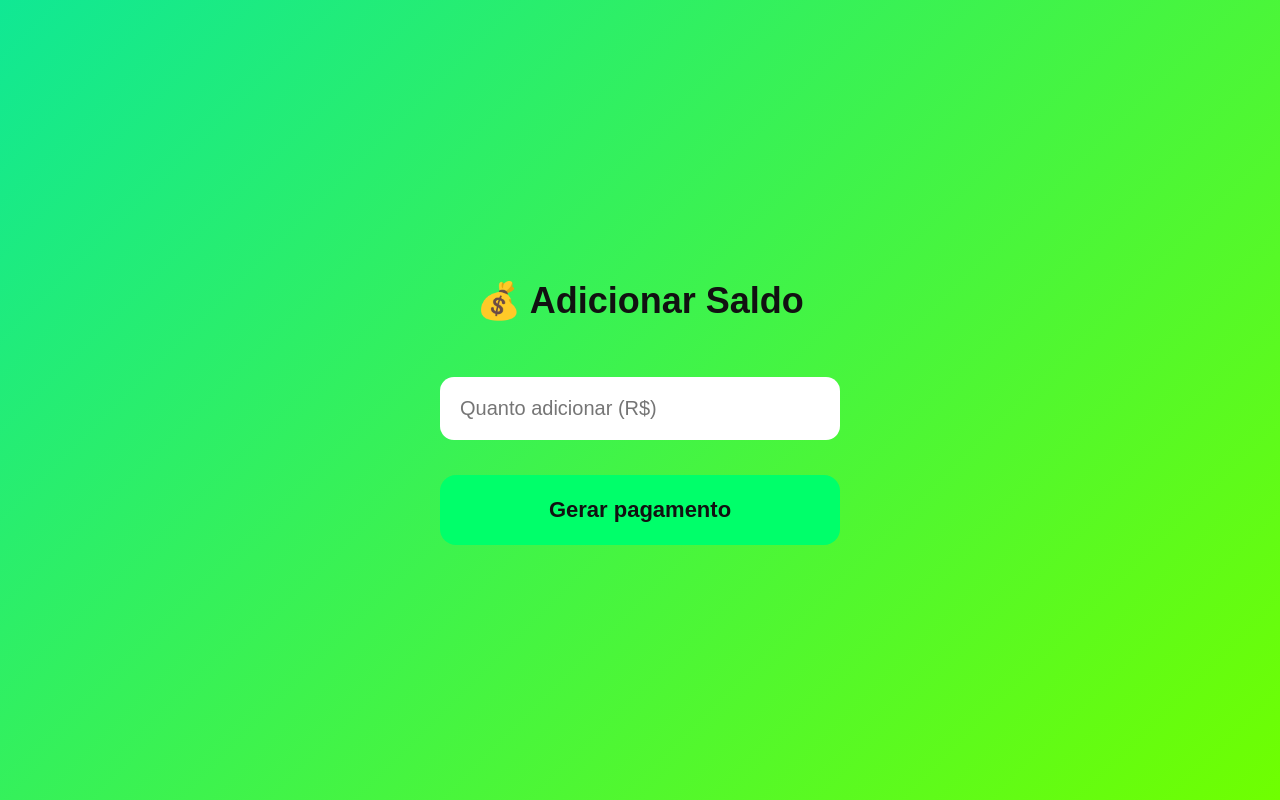
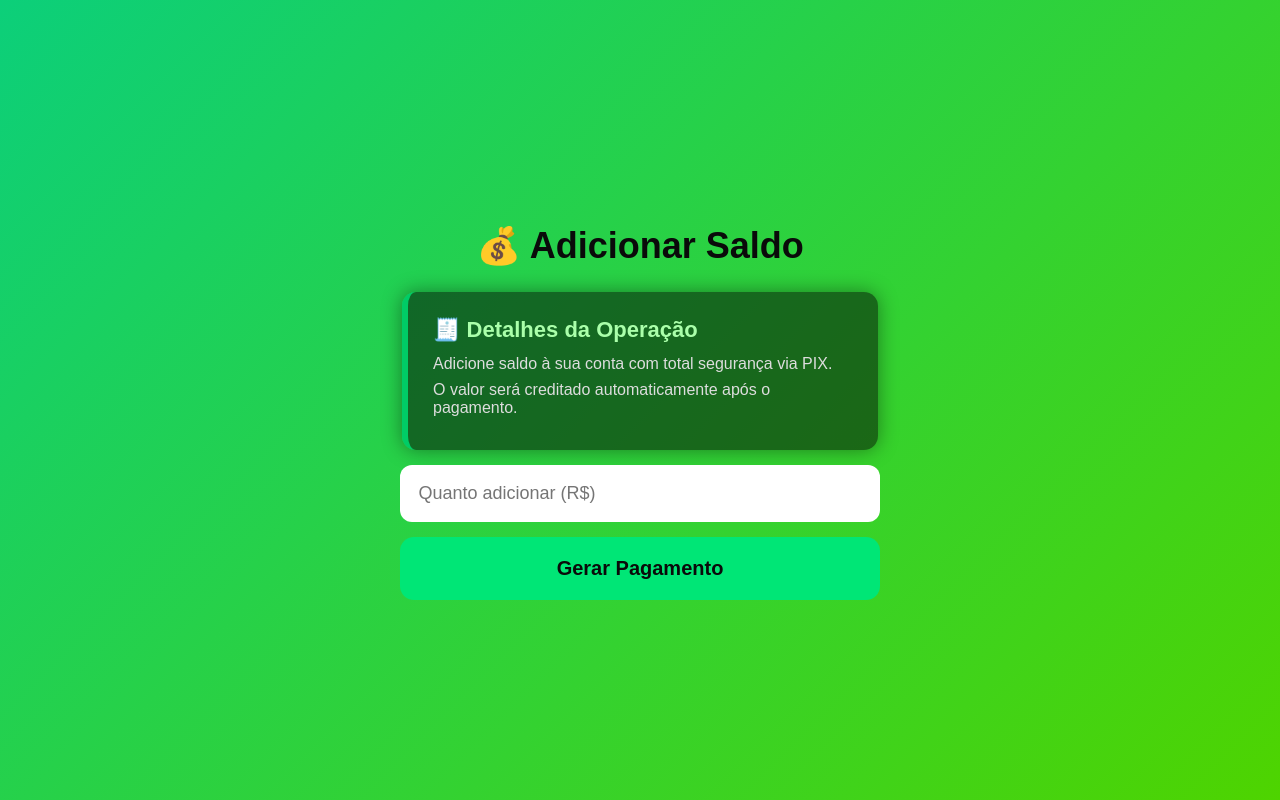
Before and after one commit to YuukiMorp8/Emperium.Unamed-Cc.store, a Flask app: template templates/adicionar_saldo.html in a window 1280 px wide. Run offline with Flask 3, Linux system fonts and the light colour scheme; the template is opened without the code that fills it, so the values that code supplies are empty.

Commit message:
Update adicionar_saldo.html

```diff
--- a/templates/adicionar_saldo.html
+++ b/templates/adicionar_saldo.html
@@ -10,7 +10,7 @@
         width: 100%;
         height: 100%;
         font-family: Arial, sans-serif;
-        background: #111;
+        background: #0a0a0a;
         color: #fff;
         box-sizing: border-box;
     }
@@ -22,7 +22,7 @@
     }
 
     .container {
-        background: linear-gradient(135deg, #10e894, #6fff00);
+        background: linear-gradient(135deg, #0ccf7a, #4ed400);
         width: 100%;
         height: 100%;
         display: flex;
@@ -30,59 +30,83 @@
         justify-content: center;
         align-items: center;
         text-align: center;
-        padding: 50px 30px;
+        padding: 40px 25px;
         box-sizing: border-box;
     }
 
     h1 {
         font-size: 36px;
-        color: #111;
-        margin-bottom: 40px;
+        color: #0a0a0a;
+        margin-bottom: 25px;
+        font-weight: bold;
+    }
+
+    /* Embed */
+    .embed {
+        background: rgba(0, 0, 0, 0.5);
+        border-left: 6px solid #00cc66;
+        border-radius: 14px;
+        padding: 25px;
+        width: 100%;
+        max-width: 420px;
+        text-align: left;
+        box-shadow: 0 0 20px rgba(0,0,0,0.4);
+    }
+
+    .embed h2 {
+        color: #aaffaa;
+        margin-top: 0;
+        margin-bottom: 12px;
+        font-size: 22px;
+    }
+
+    .embed p {
+        color: #ddd;
+        margin: 8px 0;
+        font-size: 16px;
     }
 
     input {
         width: 100%;
-        max-width: 400px;
-        padding: 20px;
+        padding: 18px;
         margin: 15px 0;
-        border-radius: 14px;
+        border-radius: 12px;
         border: none;
-        font-size: 20px;
+        font-size: 18px;
         box-sizing: border-box;
     }
 
     button {
         width: 100%;
-        max-width: 400px;
-        padding: 22px;
-        margin-top: 20px;
-        border-radius: 16px;
+        padding: 20px;
+        border-radius: 14px;
         border: none;
-        font-size: 22px;
+        font-size: 20px;
         font-weight: bold;
-        color: #111;
-        background: #00ff6a;
+        color: #0a0a0a;
+        background: #00e676;
         cursor: pointer;
         transition: 0.3s;
     }
 
     button:hover {
-        background: #00ffaa;
+        background: #00ff88;
         transform: scale(1.03);
     }
 
-    /* Responsivo para celular */
+    /* Responsivo */
     @media (max-width: 768px) {
         h1 {
-            font-size: 32px;
+            font-size: 30px;
+        }
+        .embed {
+            padding: 20px;
         }
         input {
-            padding: 18px;
-            font-size: 18px;
+            font-size: 17px;
         }
         button {
-            padding: 20px;
-            font-size: 20px;
+            font-size: 18px;
         }
     }
 </style>
@@ -90,9 +114,16 @@
 <body>
     <div class="container">
         <h1>💰 Adicionar Saldo</h1>
+
+        <div class="embed">
+            <h2>🧾 Detalhes da Operação</h2>
+            <p>Adicione saldo à sua conta com total segurança via PIX.</p>
+            <p>O valor será creditado automaticamente após o pagamento.</p>
+        </div>
+
         <form method="post">
             <input type="number" name="quantia" placeholder="Quanto adicionar (R$)" required>
-            <button type="submit">Gerar pagamento</button>
+            <button type="submit">Gerar Pagamento</button>
         </form>
     </div>
 </body>
```
